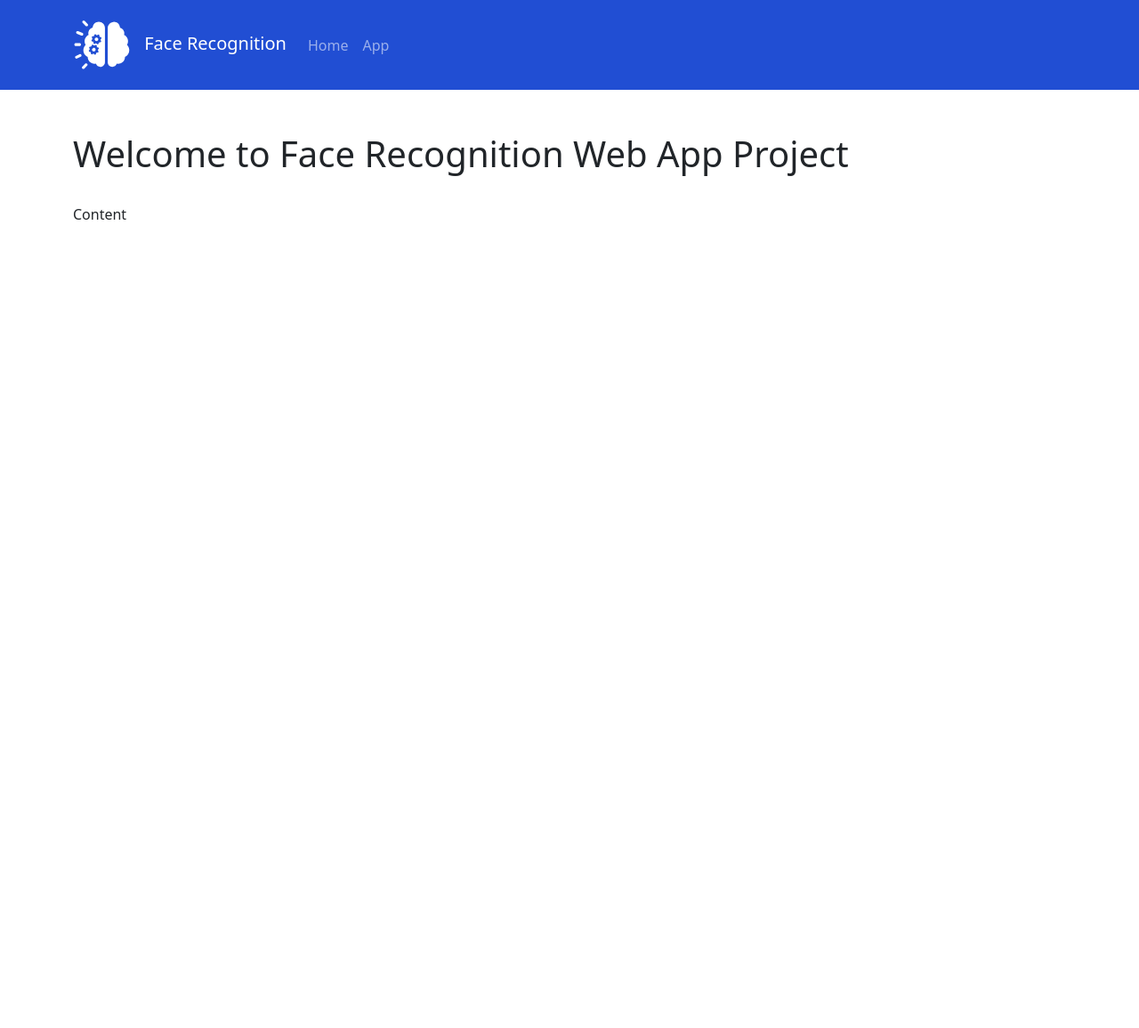
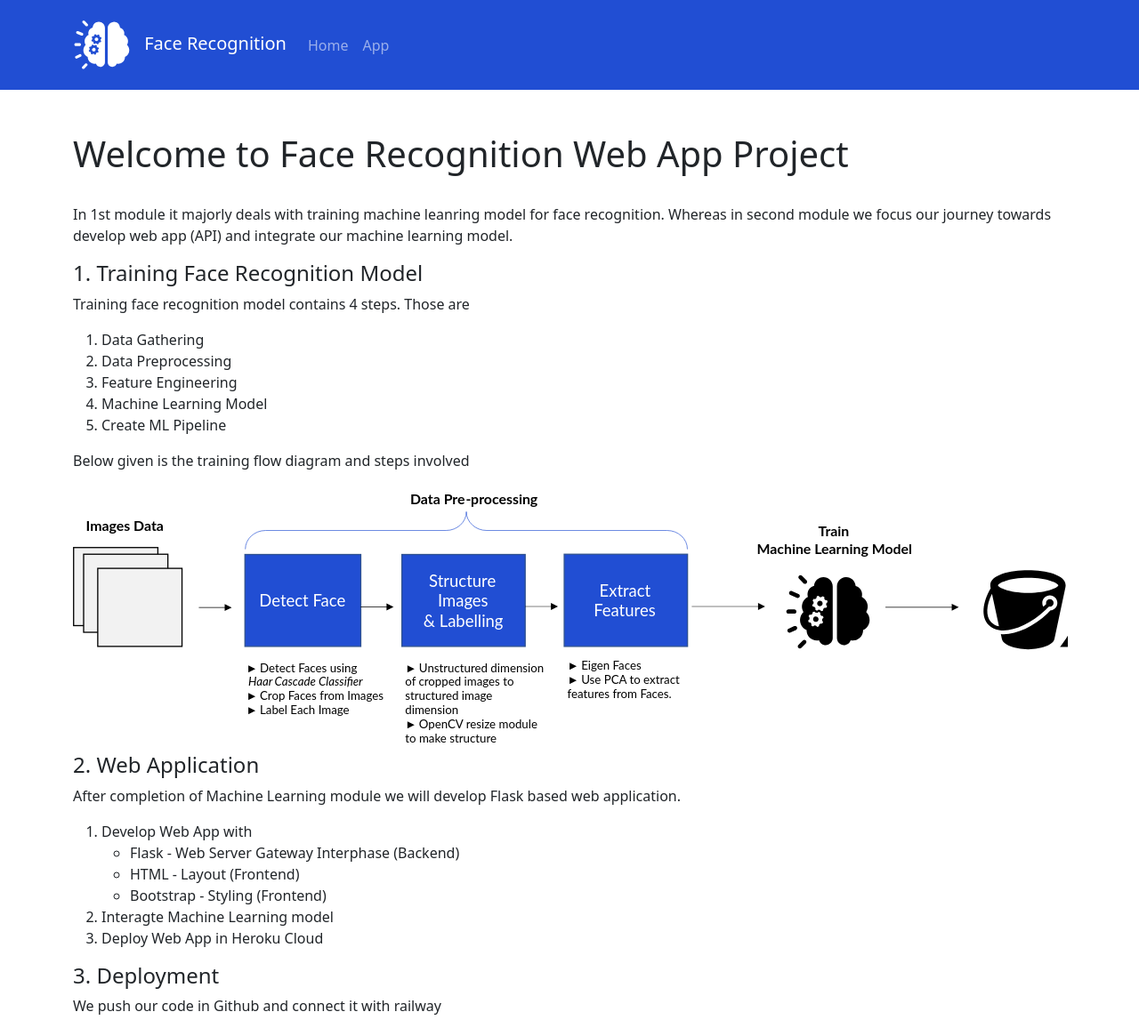
Before and after one commit to zhh312/Face-Recognition-Flask-Web-App, a Flask app: page / in a window 1280 px wide. Shown: the top 1156 px of the page at 89% size. Before the commit the page ends 247 px from the top, so only its background shows below. Run offline with Flask 2, Linux system fonts and the light colour scheme; parts of the project's set-up code (start-up, migrations or seed data) failed here and were passed over.

Commit message:
Resolve merge conflict in requirements.txt

```diff
--- a/templates/app.html
+++ b/templates/app.html
@@ -14,7 +14,7 @@
         All this functionality dumped in the flask app.
     </p>
     <img class="image-fluid" src="/static/images/002.PNG" alt="" width="600">
-    <a class="btn btn-outline-primary" href="/app/gender" >Gender App</a>
+    <a class="btn btn-outline-primary " href="/app/gender" >Gender App(click here to use the app!)</a>
 </div>
 
 {% endblock %}
--- a/templates/index.html
+++ b/templates/index.html
@@ -8,8 +8,41 @@
     </h3>
     <br>
     <p>
-        Content
+        In 1st module it majorly deals with training machine leanring model for face recognition. Whereas in second module
+        we focus our journey towards develop web app (API) and integrate our machine learning model.
     </p>
+    <h4>1. Training Face Recognition Model</h4>
+        <p>Training face recognition model contains 4 steps. Those are
+        </p>
+        <ol>
+            <li>Data Gathering</li>
+            <li>Data Preprocessing</li>
+            <li>Feature Engineering</li>
+            <li>Machine Learning Model</li>
+            <li>Create ML Pipeline</li>
+        </ol>
+        <p>Below given is the training flow diagram and steps involved</p>
+        <img class="image-fluid" height="300" src="/static/images/content/training_flow.svg" alt="">
+
+        <h4>2. Web Application</h4>
+        <p>After completion of Machine Learning module we will develop Flask based web application.
+        </p>
+        <ol>
+            <li>Develop Web App with
+                <ul>
+                    <li>Flask - Web Server Gateway Interphase (Backend)</li>
+                    <li>HTML - Layout (Frontend)</li>
+                    <li>Bootstrap - Styling (Frontend)</li>
+                </ul>
+            </li>
+            <li>Interagte Machine Learning model</li>
+            <li>Deploy Web App in Heroku Cloud</li>
+        </ol>
+
+        <h4>3. Deployment</h4>
+        <p>We push our code in Github and connect it with railway
+        </p>
+        <img src="/static/images/content/deployment.svg" height="300" class="image-fluid" alt="">
 </div>
 
 {% endblock %}
```
Also changed, not shown: requirements.txt (+0 -9 lines).
